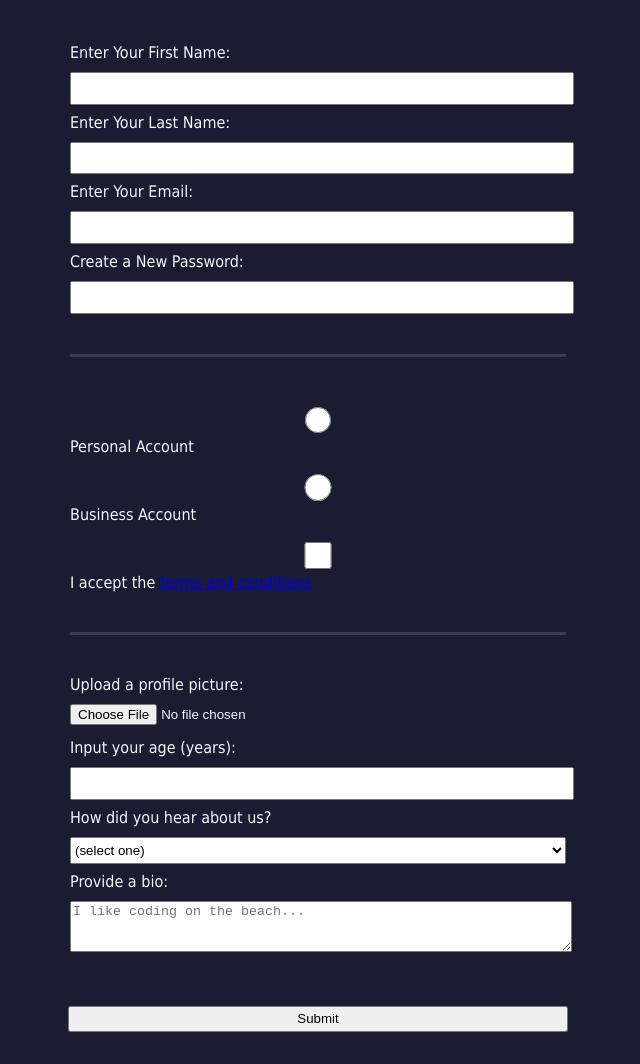
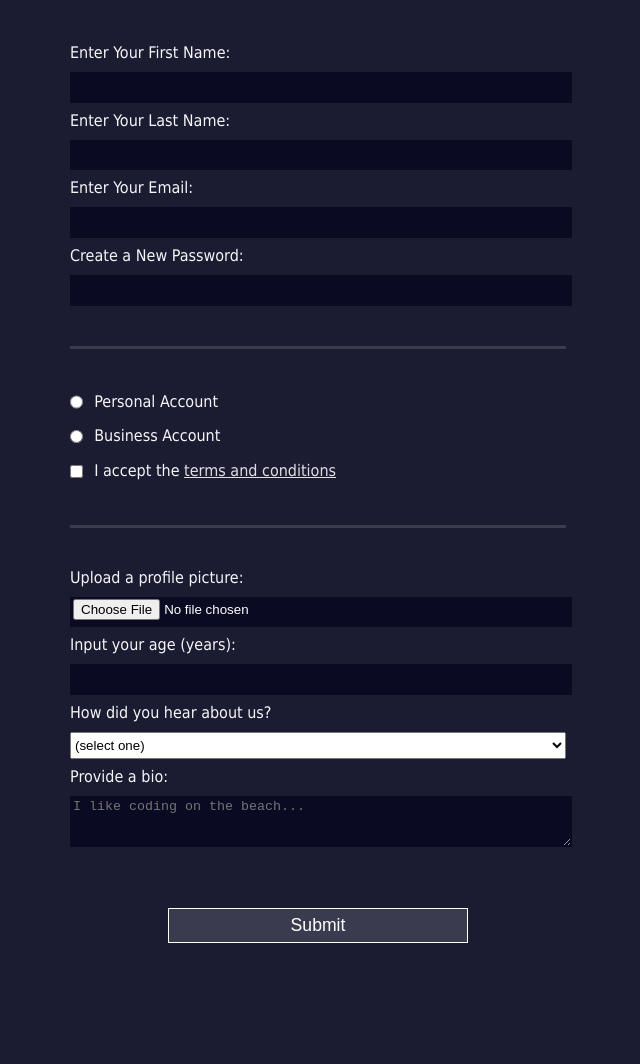
Before and after one commit to ErnestKnowing/registration-formTwo, a plain HTML site: page index.html in a window 1280 px wide. Shown: the part 134-1198 px from the top of the page, without its empty margins (322-962 px from the left). After the commit the page ends 1127 px from the top, so only its background shows below. Drawn offline with Linux system fonts and the light colour scheme.

Commit message:
docs: finish

```diff
--- a/style.css
+++ b/style.css
@@ -46,3 +46,34 @@ select {
   width: 100%;
   min-height: 2em;
 }
+input,
+textarea {
+  background-color: #0a0a23;
+  border: 1px solid #0a0a23;
+  color: #ffffff;
+}
+.inline {
+  width: unset;
+  margin: 0 0.5em 0 0;
+  vertical-align: middle;
+}
+input[type="submit"] {
+  /* Используется только к кнопки сабмит*/
+  display: block;
+  width: 60%;
+  margin-top: 1em;
+  margin-bottom: 1em;
+  margin-left: auto;
+  margin-right: auto;
+  min-width: 300px;
+  height: 2em;
+  font-size: 1.1rem;
+  background-color: #3b3b4f;
+  border-color: white;
+}
+input[type="file"] {
+  padding: 1px 2px;
+}
+a {
+  color: #dfdfe2;
+}
```
